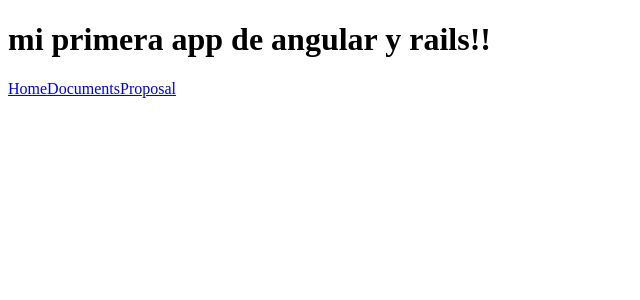
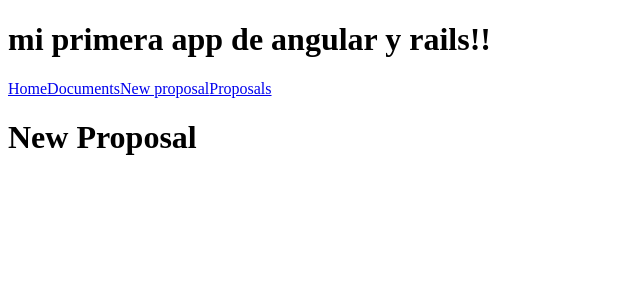
Before and after one commit to jorgeAM/appRailsAngular, an Angular app: page /proposals/new in a window 1280 px wide. Before the commit this address led to /. Shown: the top 300 px of the page, without its empty margins (0-640 px from the left). Built offline with nearby package versions, Linux system fonts and the light colour scheme.

Commit message:
creamos el comonente donde agregaremos el nuevo proposal con forms

```diff
--- a/src/app/app.component.html
+++ b/src/app/app.component.html
@@ -3,7 +3,8 @@
 	<nav>
 		<a routerLink="/home">Home</a>
 		<a routerLink="/documents">Documents</a>
-		<a routerLink="/proposal">Proposal</a>
+		<a routerLink="/proposals/new">New proposal</a>
+		<a routerLink="/proposals">Proposals</a>
 	</nav>
 </header>
 <router-outlet></router-outlet>
--- a/src/app/app.module.ts
+++ b/src/app/app.module.ts
@@ -5,6 +5,7 @@
 import { HomeComponent } from './homepage/homepage.component';
 import { DocumentsComponent } from './documents/documents.component';
 import { ProposalListComponent } from './proposal/proposal-list.component';
+import { ProposalNewComponent } from './proposal/proposal-new.component';
 
 //importamos routing
 import { AppRoutingModule } from './app.routing';
@@ -14,7 +15,8 @@
     AppComponent,
     HomeComponent,
     DocumentsComponent,
-    ProposalListComponent
+    ProposalListComponent,
+    ProposalNewComponent
   ],
   imports: [
     BrowserModule,
--- a/src/app/app.routing.ts
+++ b/src/app/app.routing.ts
@@ -6,12 +6,14 @@
 import { HomeComponent } from './homepage/homepage.component';
 import { DocumentsComponent } from './documents/documents.component';
 import { ProposalListComponent } from './proposal/proposal-list.component';
+import { ProposalNewComponent } from './proposal/proposal-new.component';
 
 const appRoutes: Routes = [
 	{path: '', redirectTo: '/home', pathMatch:'full'},
 	{path: 'home', component: HomeComponent},
   {path: 'documents', component: DocumentsComponent},
-  {path: 'proposal', component: ProposalListComponent}
+  {path: 'proposals/new', component: ProposalNewComponent},
+  {path: 'proposals', component: ProposalListComponent}
 ];
 
 @NgModule({
--- /dev/null
+++ b/src/app/proposal/proposal-new.component.html
@@ -0,0 +1 @@
+<h1>New Proposal</h1>
```
Also changed, not shown: src/app/proposal/proposal-new.component.ts (added, +12 -0 lines), src/app/proposal/proposal-new.component.css (added).
